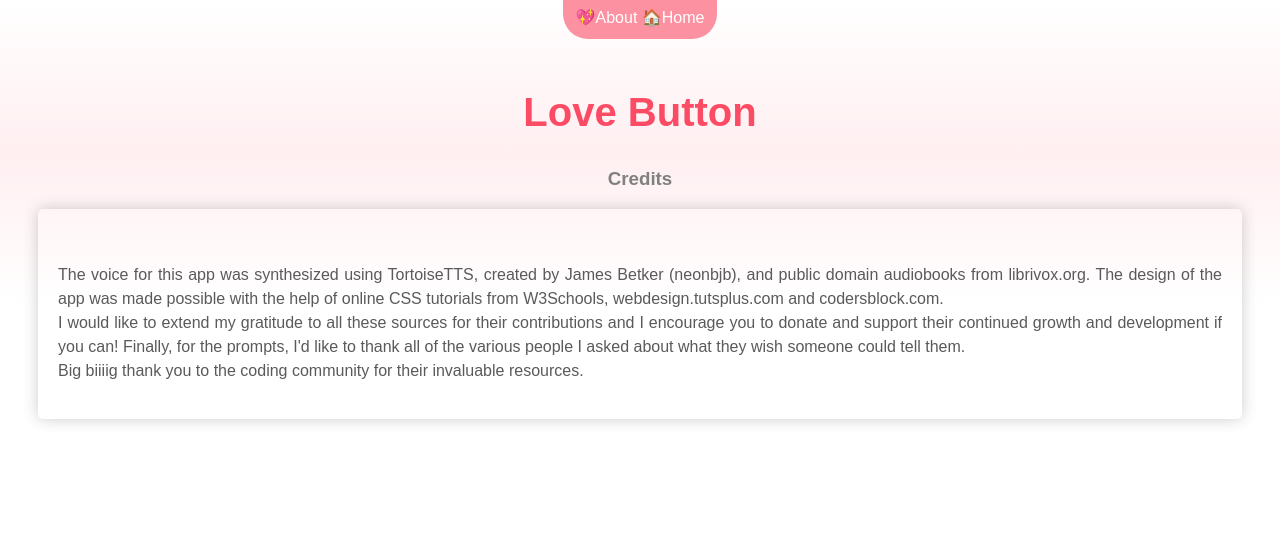
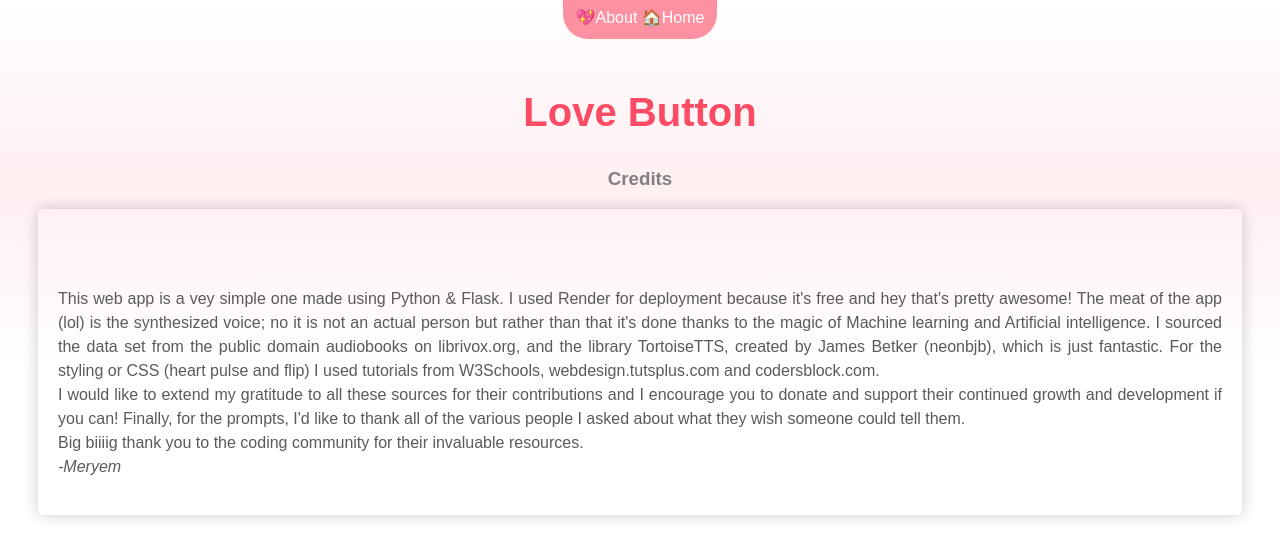
Before and after one commit to mebenyahia/lovebutton, a Flask app: page /credits in a window 1280 px wide. Shown: the top 559 px of the page. Run offline with Flask 2, Linux system fonts and the light colour scheme; some web fonts are replaced.

Commit message:
Update credits.html

```diff
--- a/templates/credits.html
+++ b/templates/credits.html
@@ -127,13 +127,18 @@
 
       <div class="container">
         <p>
-      The voice for this app was synthesized using TortoiseTTS, created by James Betker (neonbjb), and public domain audiobooks from librivox.org.
-      The design of the app was made possible with the help of online CSS tutorials from W3Schools, webdesign.tutsplus.com and codersblock.com.
+      <br>
+      This web app is a vey simple one made using Python & Flask. I used Render for deployment because it's free and hey that's pretty awesome!
+      The meat of the app (lol) is the synthesized voice; no it is not an actual person but rather than that it's done thanks to the magic of Machine learning and Artificial intelligence.
+      I sourced the data set from the public domain audiobooks on librivox.org, and the library TortoiseTTS, created by James Betker (neonbjb), which is just fantastic.
+      For the styling or CSS (heart pulse and flip) I used tutorials from W3Schools, webdesign.tutsplus.com and codersblock.com.
       <br>
       I would like to extend my gratitude to all these sources for their contributions and I encourage you to donate and support their continued growth and development if you can!
       Finally, for the prompts, I'd like to thank all of the various people I asked about what they wish someone could tell them.
       <br>
       Big biiiig thank you to the coding community for their invaluable resources.
+      <br>
+      <i>-Meryem</i>
     </p>
       </div>
       </section>
```
